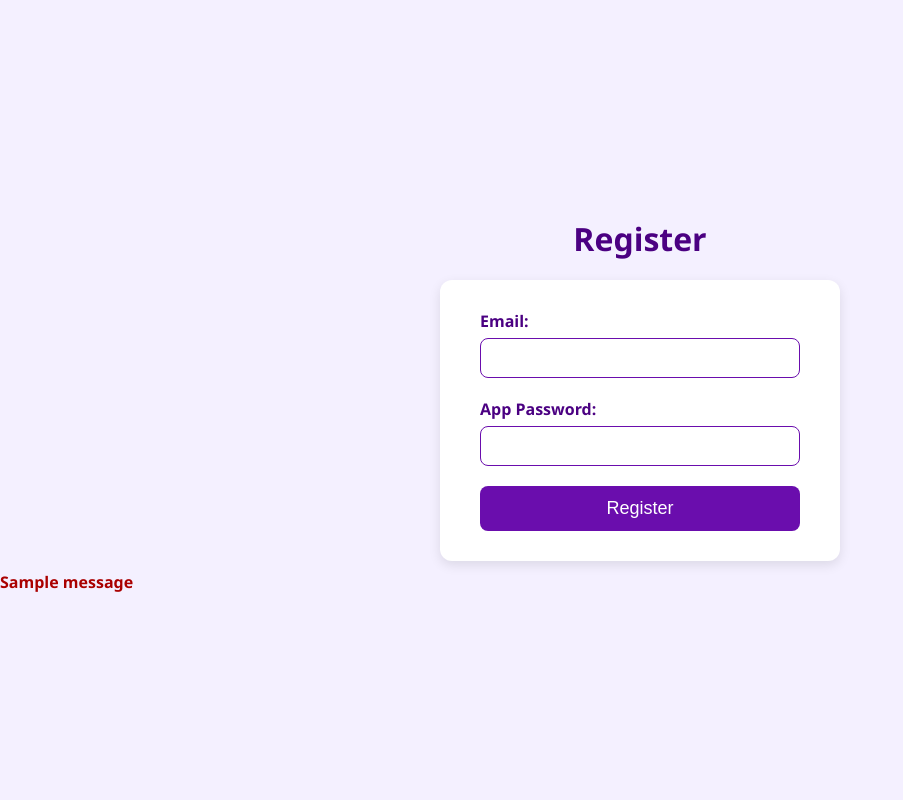
After one commit to slsshekar/Opportunity_organiser, a Flask app: page /register in a window 1280 px wide. The commit adds this page. Shown: the whole page, without its empty margins (0-903 px from the left). Run offline with Flask 3, Linux system fonts and the light colour scheme; one stand-in notice (Sample message) is shown.

Commit message:
App done

```diff
--- a/app.py
+++ b/app.py
@@ -1,11 +1,10 @@
-from flask import Flask, render_template, redirect, url_for
+from flask import Flask, render_template, redirect, url_for, request, send_file, url_for, jsonify, session, flash
 import imaplib
 import email
 from email.header import decode_header
 from bs4 import BeautifulSoup
 import re
 import dateparser
-from flask import Flask, render_template, request, send_file, url_for, jsonify
 import os
 import pdfkit
 from werkzeug.utils import secure_filename
@@ -16,17 +15,57 @@ from pptx.enum.text import PP_ALIGN
 from pptx.dml.color import RGBColor
 from openai import OpenAI
 from dotenv import load_dotenv
+import os
+
+load_dotenv()  # Load environment variables from .env file
 
 app = Flask(__name__)
+app.secret_key = os.getenv('FLASK_SECRET_KEY', 'fallback_secret_key')
 
-EMAIL = "shreelakshmisomshekar@gmail.com"
-PASSWORD = ""
+EMAIL = os.getenv('SENDER_EMAIL')
+PASSWORD = os.getenv('SENDER_APP_PASSWORD')
+
+import random
+
+# Store OTPs temporarily in memory (for demo purposes)
+otp_store = {}
+
+def generate_otp():
+    return str(random.randint(100000, 999999))
 
 # Configure OpenAI client
+openai_api_key = os.getenv('OPENAI_API_KEY')
+if not openai_api_key:
+    raise ValueError("OpenAI API key not set in environment variables")
+
 client = OpenAI(
     base_url="https://models.inference.ai.azure.com",
-    api_key=""
+    api_key=openai_api_key
 )
+
+import smtplib
+from email.mime.text import MIMEText
+from email.mime.multipart import MIMEMultipart
+import os
+
+def send_otp_email(to_email, otp):
+    sender_email = os.getenv("SENDER_EMAIL")
+    sender_password = os.getenv("SENDER_APP_PASSWORD")
+    if not sender_email or not sender_password:
+        raise ValueError("Sender email credentials not set in environment variables")
+
+    message = MIMEMultipart("alternative")
+    message["Subject"] = "Your OTP Verification Code"
+    message["From"] = sender_email
+    message["To"] = to_email
+
+    text = f"Your OTP code is: {otp}"
+    part = MIMEText(text, "plain")
+    message.attach(part)
+
+    with smtplib.SMTP_SSL("smtp.gmail.com", 465) as server:
+        server.login(sender_email, sender_password)
+        server.sendmail(sender_email, to_email, message.as_string())
 
 # Configure upload folder
 UPLOAD_FOLDER = 'static/uploads'
@@ -39,6 +78,8 @@ os.makedirs(UPLOAD_FOLDER, exist_ok=True)
 # Path to wkhtmltopdf executable
 config = pdfkit.configuration(
     wkhtmltopdf=r"C:\Program Files\wkhtmltopdf\bin\wkhtmltopdf.exe",
+    # wkhtmltopdf=r"/usr/local/bin/wkhtmltopdf",
+
 )
 
 def categorize(subject, body):
@@ -167,7 +208,49 @@ email_cache = []
 
 @app.route('/')
 def home():
+    if 'email' not in session or 'password' not in session:
+        return redirect(url_for('register'))
     return render_template('landing.html')
+
+@app.route('/register', methods=['GET', 'POST'])
+def register():
+    if request.method == 'POST':
+        email_input = request.form.get('email')
+        app_password = request.form.get('app_password')
+        if not email_input or not app_password:
+            flash("Email and App Password are required.", "error")
+            return render_template('registration.html')
+        otp = generate_otp()
+        otp_store[email_input] = otp
+        try:
+            send_otp_email(email_input, otp)
+        except Exception as e:
+            flash(f"Failed to send OTP email: {str(e)}", "error")
+            return render_template('registration.html')
+        session['pending_email'] = email_input
+        session['pending_password'] = app_password
+        return redirect(url_for('verify_otp'))
+    return render_template('registration.html')
+
+@app.route('/verify_otp', methods=['GET', 'POST'])
+def verify_otp():
+    if request.method == 'POST':
+        user_otp = request.form.get('otp')
+        pending_email = session.get('pending_email')
+        if not pending_email or not user_otp:
+            flash("Invalid session or OTP.", "error")
+            return redirect(url_for('register'))
+        real_otp = otp_store.get(pending_email)
+        if real_otp == user_otp:
+            session['email'] = pending_email
+            session['password'] = session.get('pending_password')
+            otp_store.pop(pending_email, None)
+            session.pop('pending_email', None)
+            session.pop('pending_password', None)
+            return redirect(url_for('home'))
+        else:
+            flash("Incorrect OTP. Please try again.", "error")
+    return render_template('otp_verification.html')
 
 @app.route('/analyze')
 def analyze():
@@ -360,7 +443,7 @@ def resume_form():
                 filename = secure_filename(file.filename)
                 filepath = os.path.join(app.config['UPLOAD_FOLDER'], filename)
                 file.save(filepath)
-                data['profile_image'] = url_for('static', filename=f'resume/uploads/{filename}')
+                data['profile_image'] = url_for('static', filename=f'uploads/{filename}')
 
         # Choose template based on format
         template = 'resume/resume_professional.html' if data.get('format') == 'professional' else 'resume/resume.html'
--- /dev/null
+++ b/templates/registration.html
@@ -0,0 +1,101 @@
+<!DOCTYPE html>
+<html lang="en">
+<head>
+  <meta charset="UTF-8" />
+  <meta name="viewport" content="width=device-width, initial-scale=1.0"/>
+  <title>Register - Opportunity Organizer</title>
+  <style>
+    body {
+      background: #f4f0ff;
+      font-family: 'Segoe UI', sans-serif;
+      display: flex;
+      flex-direction: column;
+      align-items: center;
+      justify-content: center;
+      height: 100vh;
+      margin: 0;
+    }
+    h2 {
+      color: #4b0082;
+      font-size: 2rem;
+      margin-bottom: 20px;
+    }
+    form {
+      background: white;
+      padding: 30px 40px;
+      border-radius: 12px;
+      box-shadow: 0 4px 12px rgba(0,0,0,0.1);
+      width: 320px;
+      display: flex;
+      flex-direction: column;
+      align-items: center;
+    }
+    label {
+      margin-bottom: 6px;
+      font-weight: 600;
+      color: #4b0082;
+      align-self: flex-start;
+    }
+    input[type="email"],
+    input[type="password"] {
+      padding: 10px 12px;
+      margin-bottom: 20px;
+      border: 1.5px solid #6a0dad;
+      border-radius: 8px;
+      font-size: 16px;
+      outline: none;
+      transition: border-color 0.3s ease;
+      width: 100%;
+      box-sizing: border-box;
+    }
+    input[type="email"]:focus,
+    input[type="password"]:focus {
+      border-color: #4b0082;
+    }
+    input[type="submit"] {
+      background-color: #6a0dad;
+      color: white;
+      border: none;
+      border-radius: 8px;
+      padding: 12px 0;
+      font-size: 18px;
+      cursor: pointer;
+      transition: background-color 0.3s ease;
+      width: 100%;
+    }
+    input[type="submit"]:hover {
+      background-color: #4b0082;
+    }
+    ul {
+      margin-top: 10px;
+      padding-left: 0;
+      list-style: none;
+      color: #a00;
+      font-weight: 600;
+      width: 100%;
+    }
+    li.error {
+      margin-bottom: 6px;
+    }
+  </style>
+</head>
+<body>
+  <h2>Register</h2>
+  <form method="POST" action="{{ url_for('register') }}">
+    <label for="email">Email:</label>
+    <input type="email" id="email" name="email" required />
+    <label for="app_password">App Password:</label>
+    <input type="password" id="app_password" name="app_password" required />
+    <input type="submit" value="Register" />
+  </form>
+  {% with messages = get_flashed_messages(with_categories=true) %}
+    {% if messages %}
+      <ul>
+      {% for category, message in messages %}
+        <li class="{{ category }}">{{ message }}</li>
+      {% endfor %}
+      </ul>
+    {% endif %}
+  {% endwith %}
+</body>
+</html>
--- a/templates/resume/resume.html
+++ b/templates/resume/resume.html
@@ -126,7 +126,11 @@
 <body>
     <div class="container">
         <header>
-            <img src="{{ data.profile_image if data.profile_image else 'https://i.ibb.co/DGrKhr8/profile.png' }}" class="profile" alt="Profile Picture">
+            {% if data.profile_image %}
+            <img src="{{ data.profile_image }}" class="profile" alt="Profile Picture">
+            {% else %}
+            <img src="https://i.ibb.co/DGrKhr8/profile.png" class="profile" alt="Profile Picture">
+            {% endif %}
             <div>
                 <h1>{{ data.name }}</h1>
                 <h3>{{ data.title }}</h3>
```
Also changed, not shown: requirements.txt (added, +8 -0 lines), templates/otp_verification.html (added, +101 -0 lines), templates/resume/form.html (+40 -3 lines), 2 other files.
